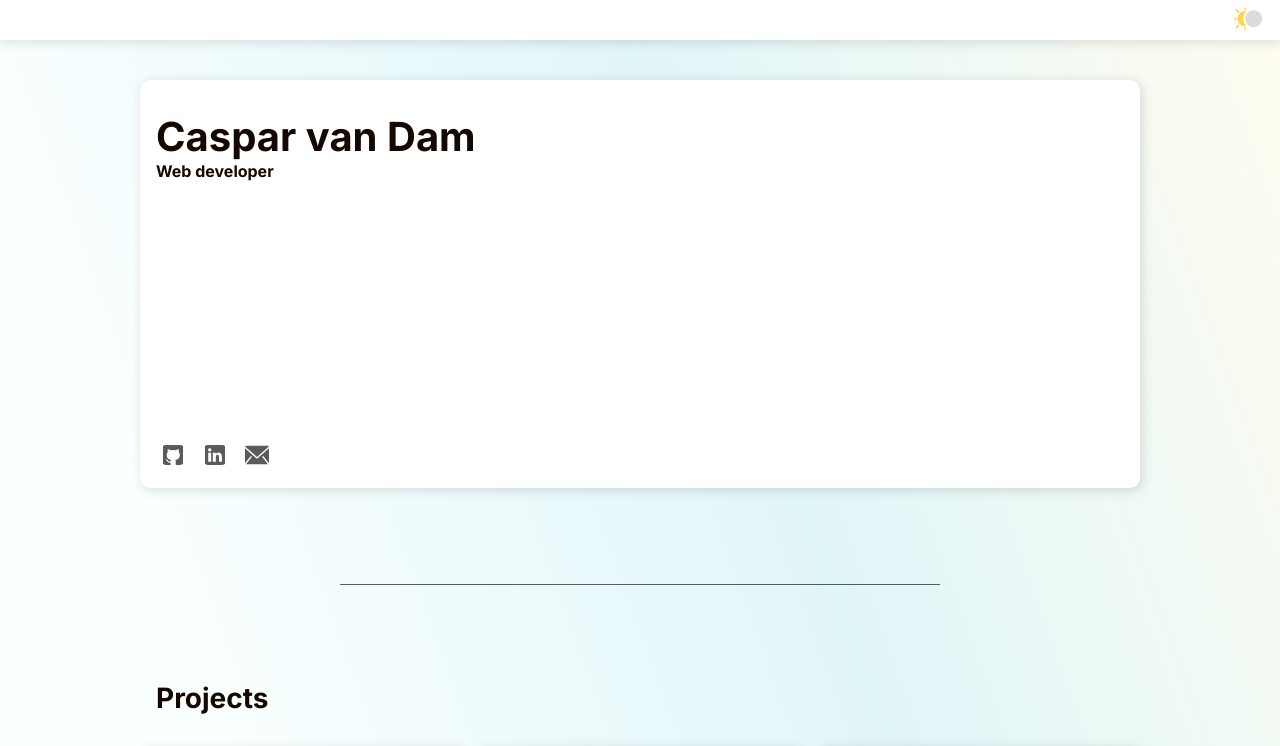
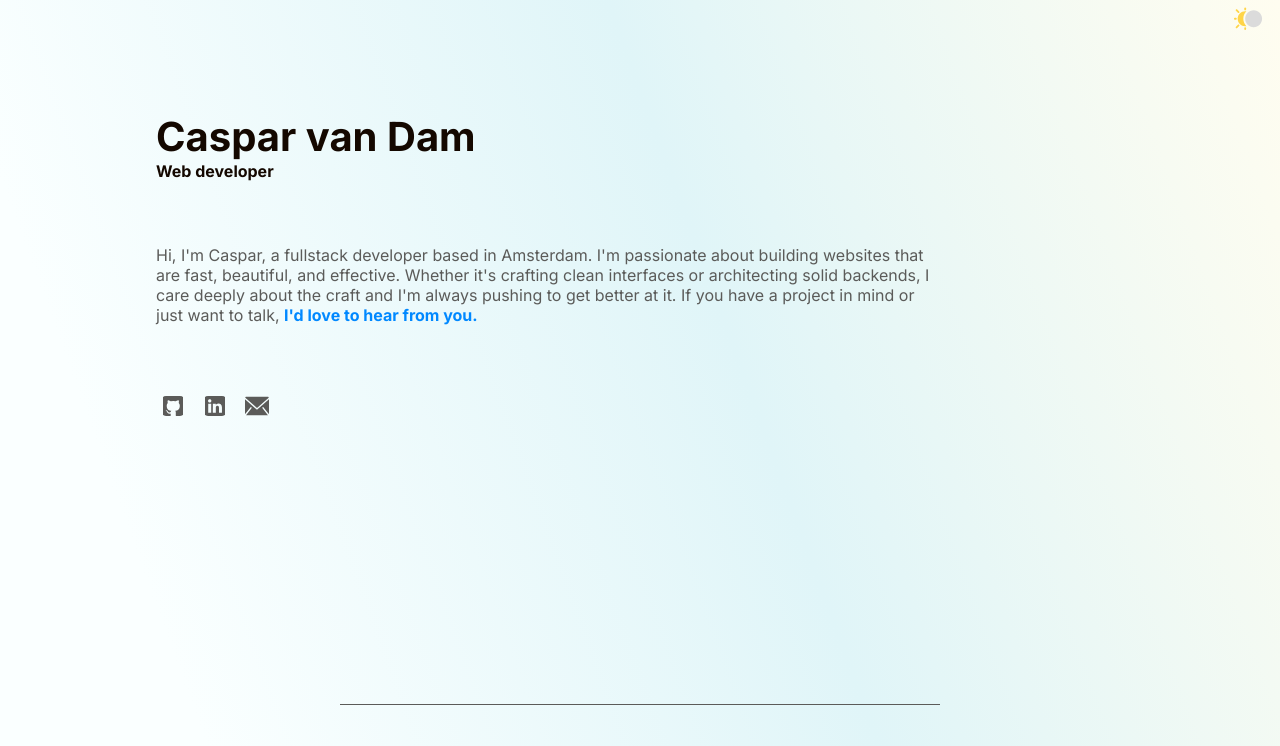
Before and after one commit to crvdam/portfolio_v3, a React (Vite) app in the folder portfolio_v3/: page / in a window 1280 px wide. Shown: the top 746 px of the page. Built offline with nearby package versions, Linux system fonts and the light colour scheme.

Commit message:
removed header bg and hero tile class, added hero text and tweaked styling

```diff
--- a/portfolio_v3/src/components/Header/Header.css
+++ b/portfolio_v3/src/components/Header/Header.css
@@ -5,9 +5,6 @@ header {
   align-items: center;
   justify-content: flex-end;
   width: 100%;
-  background-color: var(--bg-secondary);
-  box-shadow: var(--box-shadow);
-  border-bottom: 1px solid var(--clr-border);
   z-index: 1000;
 }
 
--- a/portfolio_v3/src/components/Main/Main.css
+++ b/portfolio_v3/src/components/Main/Main.css
@@ -28,15 +28,20 @@ h1 {
   margin-bottom: 0;
 }
 
-.introduction-wrapper {
-  flex-grow: 1;
+.hero-text-wrapper {
+  margin-bottom: 4rem;
 }
 
-.introduction {
-  min-height: 360px;
+.hero {
+  padding: 1rem;
+  min-height: 60dvh;
   padding-top: 2rem;
   display: flex;
   flex-direction: column;
+
+  h3 {
+    margin-bottom: 4rem;
+  }
 }
 
 .section-title {
@@ -94,6 +99,10 @@ h1 {
 }
 
 @media screen and (min-width: 1024px) {
+  .hero-text-wrapper {
+    max-width: 80%;
+  }
+
   .tile-list.projects {
     grid-template-columns: 1fr 1fr 1fr;
   }
--- a/portfolio_v3/src/components/Main/Main.tsx
+++ b/portfolio_v3/src/components/Main/Main.tsx
@@ -5,14 +5,27 @@ import Project from "../Project/Project";
 function Main() {
   return (
     <main>
-      <section className="introduction tile">
-        <div className="introduction-wrapper">
+      <section className="hero">
+        <div className="hero-text-wrapper">
           <h1>Caspar van Dam</h1>
           <h3>Web developer</h3>
+          <p>
+            Hi, I'm Caspar, a fullstack developer based in Amsterdam. I'm
+            passionate about building websites that are fast, beautiful, and
+            effective. Whether it's crafting clean interfaces or architecting
+            solid backends, I care deeply about the craft and I'm always pushing
+            to get better at it. If you have a project in mind or just want to
+            talk,{" "}
+            <a href="mailto:casparvandam@gmail.com">
+              <strong>I'd love to hear from you.</strong>
+            </a>
+          </p>
         </div>
         <Socials />
       </section>
+
       <div className="separator"></div>
+
       <section>
         <h2 className="section-title fade-in-on-scroll">Projects</h2>
         <ul className="tile-list projects">
--- a/portfolio_v3/src/index.css
+++ b/portfolio_v3/src/index.css
@@ -85,6 +85,16 @@ button {
   cursor: pointer;
 }
 
+a {
+  text-decoration: none;
+  color: var(--clr-cta);
+  transition: 0.2s ease;
+}
+
+a:hover {
+  color: var(--clr-text);
+}
+
 a:visited {
   color: inherit;
 }
```
